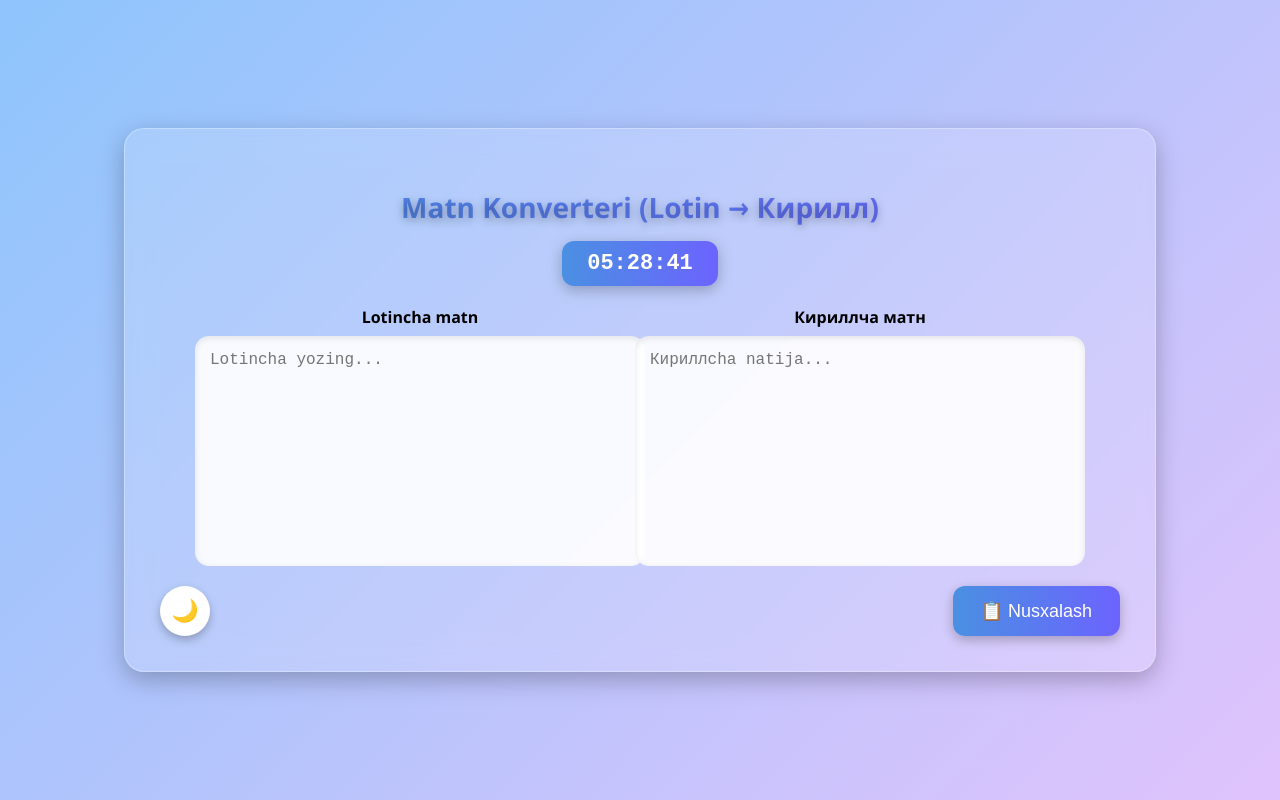
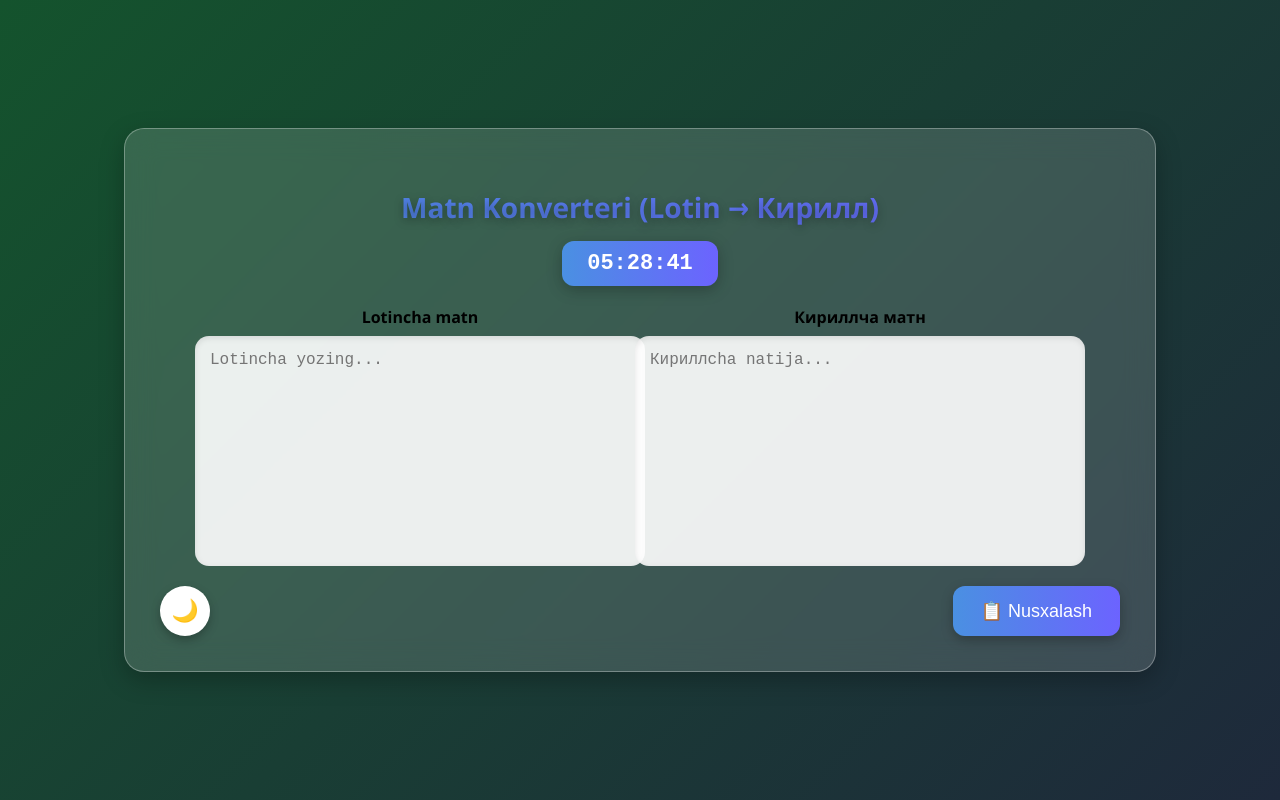
Before and after one commit to alisher-rizoqulov2/lotin_kril, a plain HTML site: page index.html in a window 1280 px wide. Drawn offline with Linux system fonts and the light colour scheme.

Commit message:
Lotin-Kiril konverter dizaynini yaxshiladim

```diff
--- a/index.html
+++ b/index.html
@@ -6,7 +6,7 @@
     <style>
         body {
             font-family: 'Segoe UI', Tahoma, sans-serif;
-            background: linear-gradient(135deg, #8EC5FC, #E0C3FC);
+            background: linear-gradient(135deg, #14532d, #1e293b);
             min-height: 100vh;
             display: flex;
             justify-content: center;
```
